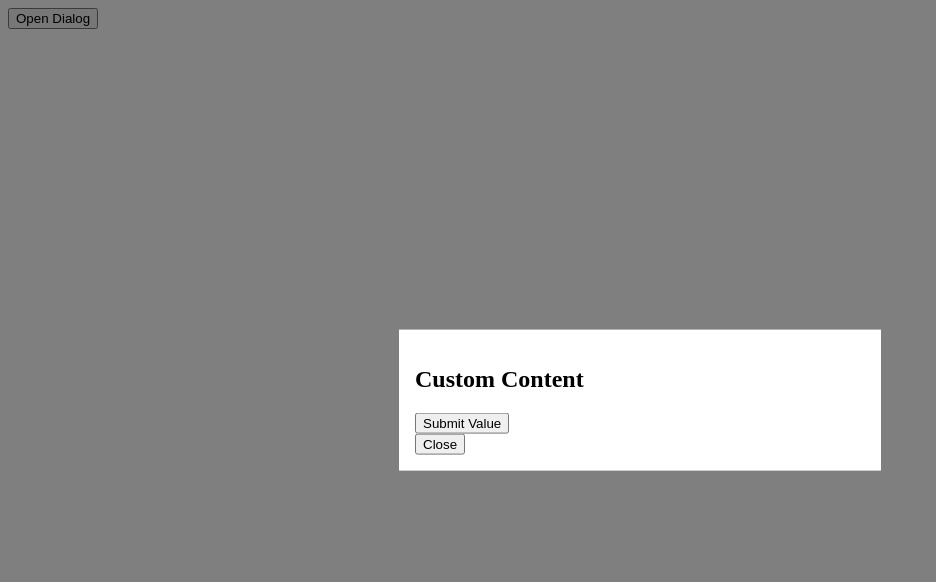
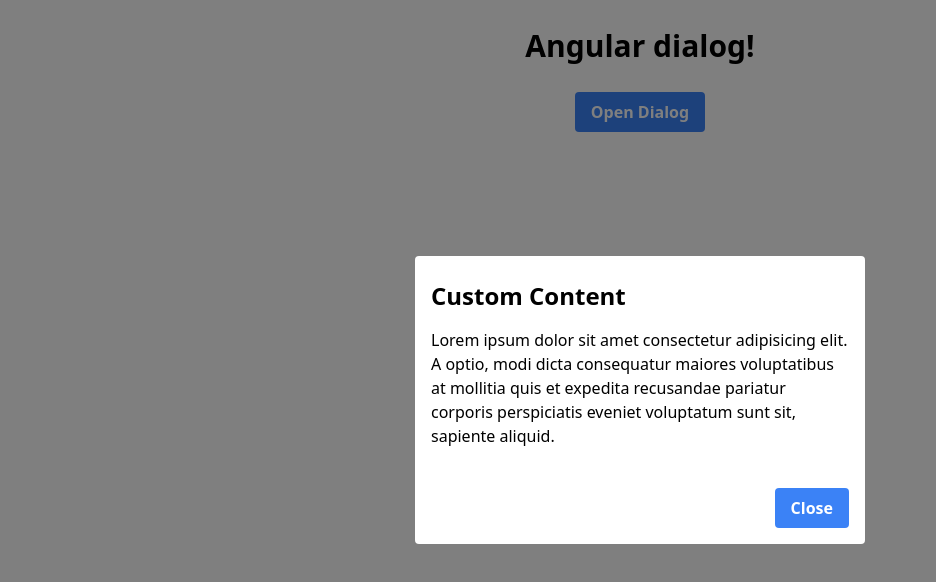
Before and after one commit to Bajtlamer/angular-modal-service, an Angular app: page / in a window 1280 px wide. Both pictures are taken after a click on the button "Open Dialog". Shown: the top 582 px of the page, without its empty margins (0-936 px from the left). Built offline with nearby package versions, Linux system fonts and the light colour scheme.

Commit message:
Implemented TailwindCss

```diff
--- a/package.json
+++ b/package.json
@@ -27,12 +27,15 @@
     "@angular/cli": "^17.0.9",
     "@angular/compiler-cli": "^17.0.0",
     "@types/jasmine": "~5.1.0",
+    "autoprefixer": "^10.4.19",
     "jasmine-core": "~5.1.0",
     "karma": "~6.4.0",
     "karma-chrome-launcher": "~3.2.0",
     "karma-coverage": "~2.2.0",
     "karma-jasmine": "~5.1.0",
     "karma-jasmine-html-reporter": "~2.1.0",
+    "postcss": "^8.4.38",
+    "tailwindcss": "^3.4.4",
     "typescript": "~5.2.2"
   }
 }
--- a/src/app/app.component.html
+++ b/src/app/app.component.html
@@ -1 +1,9 @@
-<button (click)="openDialog()">Open Dialog</button>
+<div class="margin-auto text-center p-5">
+    <h1>
+        Angular dialog!
+    </h1>
+    <div class="pt-5">
+        <button class="bg-blue-500 hover:bg-blue-700 text-white font-bold py-2 px-4 rounded" (click)="openDialog()">Open Dialog</button>
+    </div>
+
+</div>
--- a/src/app/app.component.ts
+++ b/src/app/app.component.ts
@@ -12,7 +12,7 @@ import { CommonModule } from '@angular/common';
 })
 export class AppComponent implements AfterViewInit {
 
-  constructor(private dialogService: DialogService) {}
+  constructor(private dialog: DialogService) {}
 
   ngAfterViewInit() {
     console.log('App component view initialized');
@@ -20,7 +20,7 @@ export class AppComponent implements AfterViewInit {
 
   openDialog() {
     console.log('Opening dialog with custom content');
-    this.dialogService.openDialog(CustomContentComponent, { data: 'value', width: '500px', visibleButtonClose: true})
+    this.dialog.open(CustomContentComponent, { data: 'value', width: '500px', visibleButtonClose: true})
       .subscribe(result => {
         console.log('CLOSE APP result:', result);
       });
--- a/src/app/custom-content/custom-content.component.html
+++ b/src/app/custom-content/custom-content.component.html
@@ -1,4 +1,5 @@
 <div>
   <h2>Custom Content</h2>
-  <button (click)="submitValue()">Submit Value</button>
+  <p>Lorem ipsum dolor sit amet consectetur adipisicing elit. A optio, modi dicta consequatur maiores voluptatibus at mollitia quis et expedita recusandae pariatur corporis perspiciatis eveniet voluptatum sunt sit, sapiente aliquid.</p>
+  <!-- <button class="bg-blue-500 hover:bg-blue-700 text-white font-bold py-2 px-4 rounded" (click)="submitValue()">Submit Value</button> -->
 </div>
--- a/src/app/dialog.service.ts
+++ b/src/app/dialog.service.ts
@@ -30,7 +30,7 @@ export class DialogService {
     });
   }
 
-  openDialog<T>(component: Type<T>, config?: Partial<T>): Observable<any> {
+  open<T>(component: Type<T>, config?: Partial<T>): Observable<any> {
     if (this.isDialogActive) {
       this.closeDialog(null);
     }
--- a/src/app/dialog/dialog.component.html
+++ b/src/app/dialog/dialog.component.html
@@ -1,5 +1,9 @@
-<div class="dialog-backdrop" (click)="closeDialog()"></div>
-<div class="dialog-content" [ngStyle]="{'width': width}">
-  <ng-template appDialogContainer></ng-template>
-  <button *ngIf="config.visibleButtonClose" (click)="closeDialog('Hello World!')">Close</button>
+<div class="fixed top-0 left-0 w-full h-full opacity-50 bg-black z-[999]" (click)="closeDialog()"></div>
+<div class="fixed top-1/2 left-1/2 transform -translate-x-1/2 -translate-y-1/2 z-[1000] bg-white rounded" [ngStyle]="{'width': width}">
+  <div class="flex p-4">
+    <ng-template appDialogContainer></ng-template>
+  </div>
+  <div class="flex flex-wrap items-center justify-end p-4 shrink-0 text-blue-gray-500">
+    <button class="bg-blue-500 hover:bg-blue-700 text-white font-bold py-2 px-4 rounded" *ngIf="config.visibleButtonClose" (click)="closeDialog('Hello World!')">Close</button>
+  </div>
 </div>
--- a/src/styles.css
+++ b/src/styles.css
@@ -1 +1,15 @@
-/* You can add global styles to this file, and also import other style files */
+@tailwind base;
+@tailwind components;
+@tailwind utilities;
+
+@layer base {
+    h1 {
+      @apply text-3xl font-bold py-2;
+    }
+    h2 {
+      @apply text-2xl font-bold py-2;
+    }
+    p {
+      @apply py-2;
+    }
+  }
--- /dev/null
+++ b/tailwind.config.js
@@ -0,0 +1,15 @@
+/** @type {import('tailwindcss').Config} */
+module.exports = {
+  content: [
+    "./src/**/*.{html,ts}",
+  ],
+  theme: {
+    extend: {
+      colors: {
+        'primary': '#1b1b1b',
+        'secondary': '#2b2b2b'
+      }
+    },
+  },
+  plugins: [],
+}
```
Also changed, not shown: 1 other file (tests, documents, lock files or other folders).
